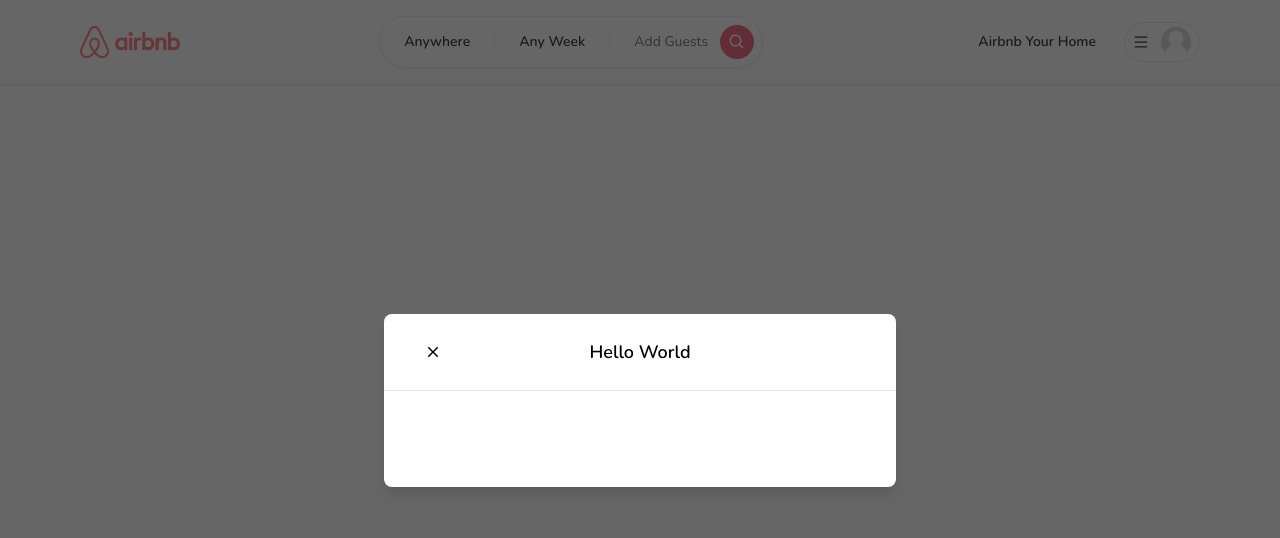
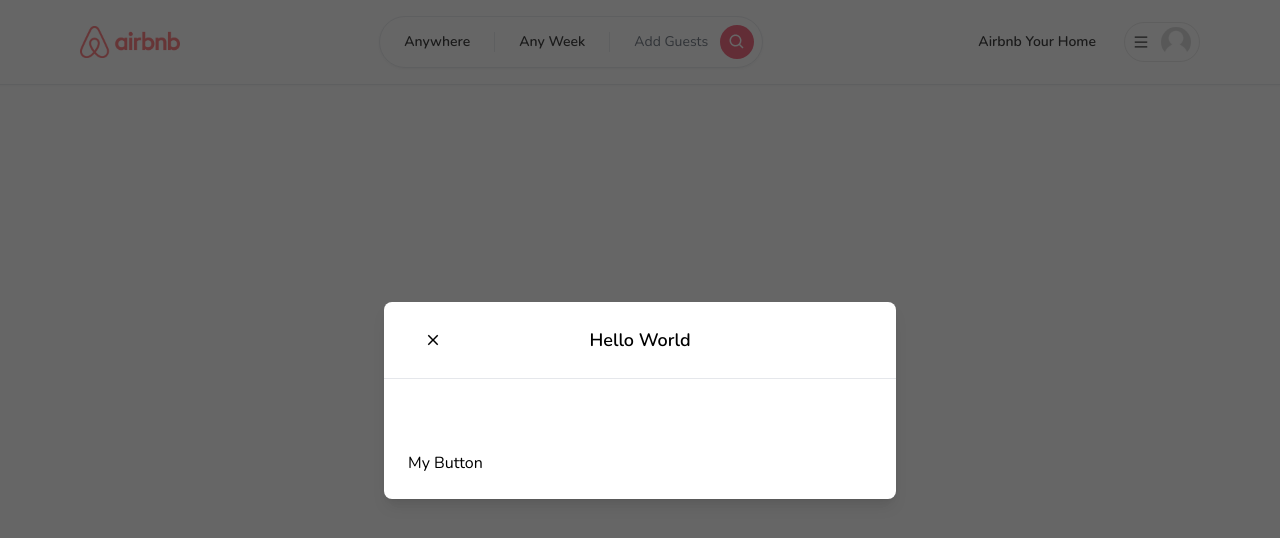
Before and after one commit to kobebuckley/airbnb-clone-base, a Next.js app: page / in a window 1280 px wide. Shown: the top 538 px of the page. Built offline with nearby package versions, Linux system fonts and the light colour scheme.

Commit message:
https://youtu.be/c_-b_isI4vg?t=3323

```diff
--- a/app/components/Button.tsx
+++ b/app/components/Button.tsx
@@ -1,6 +1,32 @@
-const Button = () =>{
+import { IconType } from "react-icons"
+
+interface ButtonProps {
+    label: string
+    onClick: (e: React.MouseEvent<HTMLButtonElement>) => void
+    disabled?: boolean
+    outline?: boolean
+    small?: boolean
+    icon?: IconType
+
+
+}
+
+
+
+const Button: React.FC<ButtonProps>  = ({
+    label,
+    onClick,
+    disabled,
+    outline,
+    small,
+    icon,
+
+
+}) =>{
     return(
-        <button></button>
+        <button>
+            {label}
+        </button>
     )
 }
 
--- a/app/components/modals/Modal.tsx
+++ b/app/components/modals/Modal.tsx
@@ -208,7 +208,7 @@ const Modal: React.FC<ModalProps> = ({
 
                                 >
 
-                                    <Button />
+                                    <Button label="My Button"/>
 
                                 </div>
                             </div>
```
